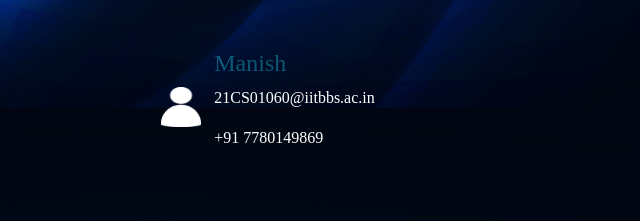
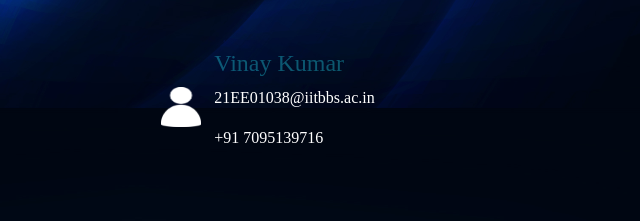
Before and after one commit to chinnu7981/WITP, a plain HTML site: page WITP/4.Embeded_Robotics.html in a window 1280 px wide. Shown: the part 3732-3953 px from the top of the page, 387-1027 px from the left. Drawn offline with nearby package versions, Linux system fonts and the light colour scheme.

Commit message:
Update 4.Embeded_Robotics.html

```diff
--- a/WITP/4.Embeded_Robotics.html
+++ b/WITP/4.Embeded_Robotics.html
@@ -255,10 +255,10 @@ Perks and Benefits Page
                     <div class="circle">
                         <img src="./1293388.png" alt="" width="40px" height="40px" style="filter: invert(100%);">
                     </div>
-                    <div class="con">
-                        <h4 class="title"><a href="#" onclick="title()">Manish</a></h4>
-                        <p class="desa">21CS01060@iitbbs.ac.in</p>
-                        <p class="desb">+91 7780149869</p>
+                     <div class="con">
+                        <h4 class="title"><a href="#" onclick="title()">Vinay Kumar</a></h4>
+                        <p class="desa">21EE01038@iitbbs.ac.in</p>
+                        <p class="desb">+91 7095139716</p>
                     </div>
                 </div>
             </div>
```
